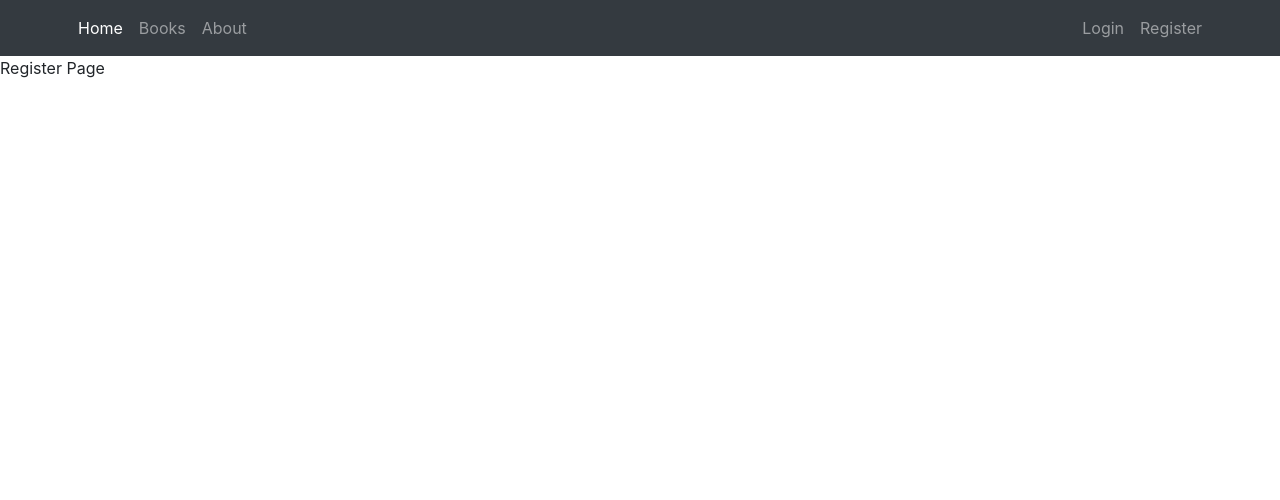
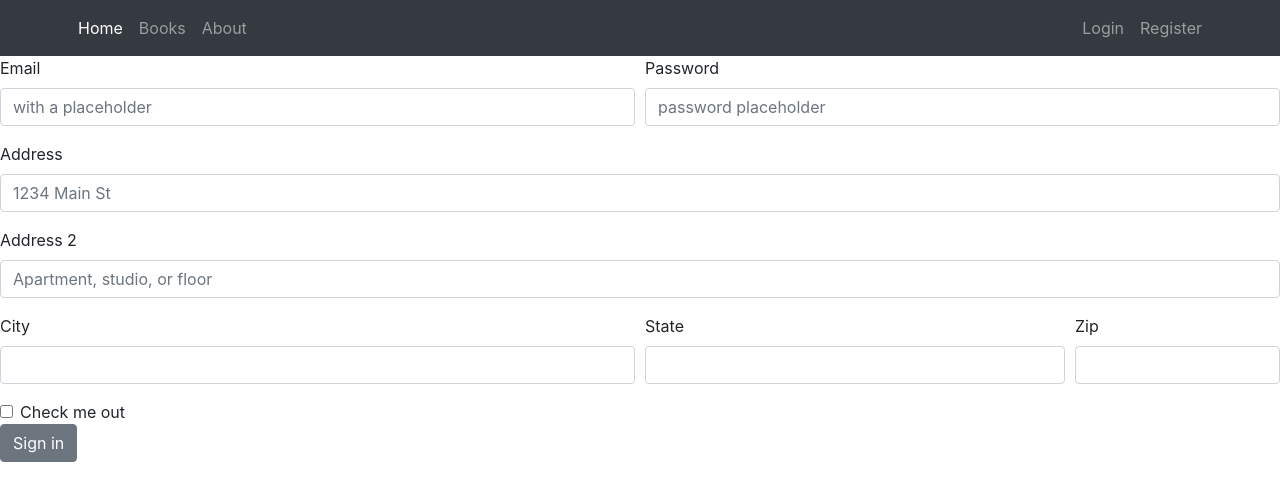
Before and after one commit to Jasiri-Inc/moecive-frontend, a React (Vite) app: page /register in a window 1280 px wide. Shown: the top 500 px of the page. Built offline with nearby package versions, Linux system fonts and the light colour scheme.

Commit message:
moecive-v1 update

```diff
--- a/package.json
+++ b/package.json
@@ -12,8 +12,12 @@
   "author": "Bruno Alfred <alfredybruno@gmail.com>",
   "license": "MIT",
   "dependencies": {
+    "3": "^2.1.0",
+    "-": "^0.0.1",
     "@sentry/react": "^5.20.1",
     "bootstrap": "^4.5.2",
+    "jquery": "1.9.1",
+    "popper.js": "^1.16.1",
     "public": "^0.1.5",
     "react": "^16.13.1",
     "react-dom": "^16.13.1",
--- a/src/App.js
+++ b/src/App.js
@@ -6,7 +6,7 @@ import About from "./pages/about";
 import Register from "./pages/register";
 import Login from "./pages/login";
 import Books from "./pages/books";
-import 'bootstrap/dist/css/bootstrap.min.css'
+import 'bootstrap/dist/css/bootstrap.min.css';
 
 
 const App = () => {
--- a/src/components/AppNavrbar.js
+++ b/src/components/AppNavrbar.js
@@ -7,7 +7,7 @@ export default function AppNavbar() {
       <div className="container">
         <div className="nav navbar-nav">
           <Link className="nav-item nav-link active" to="/">
-            Home <span className="sr-only">(current)</span>
+            Home
           </Link>
           <Link className="nav-item nav-link" to="/books">
             Books
--- a/src/pages/register.js
+++ b/src/pages/register.js
@@ -1,9 +1,62 @@
 import React from 'react'
+import { Col, Row, Button, Form, FormGroup, Label, Input } from 'reactstrap';
+
+
 
 export default function Register() {
     return (
-        <div>
-            <p>Register Page</p>
-        </div>
-    )
-}
+
+    <Form>
+      <Row form>
+        <Col md={6}>
+          <FormGroup>
+            <Label for="exampleEmail">Email</Label>
+            <Input type="email" name="email" id="exampleEmail" placeholder="with a placeholder" />
+          </FormGroup>
+        </Col>
+        <Col md={6}>
+          <FormGroup>
+            <Label for="examplePassword">Password</Label>
+            <Input type="password" name="password" id="examplePassword" placeholder="password placeholder" />
+          </FormGroup>
+        </Col>
+      </Row>
+      <FormGroup>
+        <Label for="exampleAddress">Address</Label>
+        <Input type="text" name="address" id="exampleAddress" placeholder="1234 Main St" />
+      </FormGroup>
+      <FormGroup>
+        <Label for="exampleAddress2">Address 2</Label>
+        <Input type="text" name="address2" id="exampleAddress2" placeholder="Apartment, studio, or floor" />
+      </FormGroup>
+      <Row form>
+        <Col md={6}>
+          <FormGroup>
+            <Label for="exampleCity">City</Label>
+            <Input type="text" name="city" id="exampleCity" />
+          </FormGroup>
+        </Col>
+        <Col md={4}>
+          <FormGroup>
+            <Label for="exampleState">State</Label>
+            <Input type="text" name="state" id="exampleState" />
+          </FormGroup>
+        </Col>
+        <Col md={2}>
+          <FormGroup>
+            <Label for="exampleZip">Zip</Label>
+            <Input type="text" name="zip" id="exampleZip" />
+          </FormGroup>
+        </Col>
+      </Row>
+      <FormGroup check>
+        <Input type="checkbox" name="check" id="exampleCheck" />
+        <Label for="exampleCheck" check>Check me out</Label>
+      </FormGroup>
+      <Button>Sign in</Button>
+    </Form>
+
+
+
+  );
+  }
```
Also changed, not shown: src/components/Form.js (+6 -6 lines), 1 other file (tests, documents, lock files or other folders).
